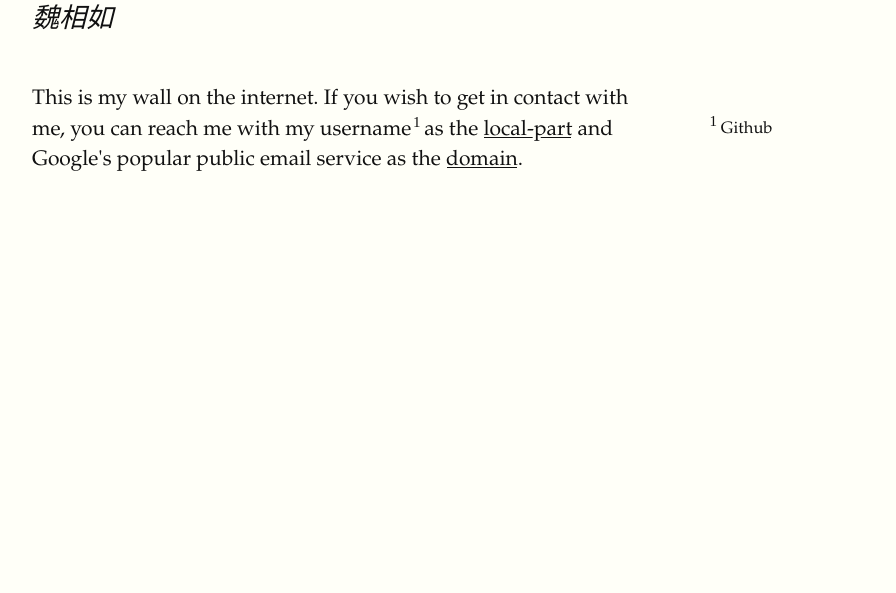
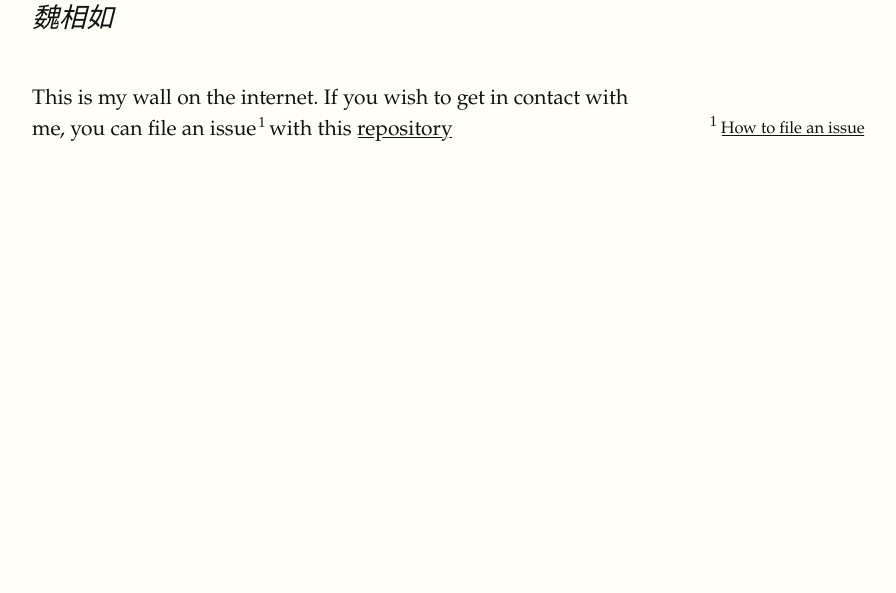
Before and after one commit to aglobus/aglobus.github.io, a plain HTML site: page index.html in a window 1280 px wide. Shown: the part 207-800 px from the top of the page, without its empty margins (128-1024 px from the left). Drawn offline with Linux system fonts and the light colour scheme; a web font is replaced by a local one.

Commit message:
update contact-me

```diff
--- a/index.html
+++ b/index.html
@@ -16,18 +16,15 @@
 
         <p>
           This is my wall on the internet. If you wish to get
-          in contact with me, you can reach me with my
-          username<label for="sn-username" class="margin-toggle
-                                                  sidenote-number"/></label>
-<input type="checkbox" id="sn-username" class="margin-toggle"/>
+          in contact with me, you can file an issue<label for="sn-issue" class="margin-toggle sidenote-number"/></label>
+          with this
+          <a target="_blank" href="https://github.com/aglobus/aglobus.github.io/issues">repository</a>
+
+          <input type="checkbox" id="sn-issue" class="margin-toggle"/>
           <span class="sidenote">
-            Github
+            <a href="https://docs.github.com/en/issues/tracking-your-work-with-issues/creating-an-issue" target="_blank">How to file an issue</a>
           </span>
-          as the <a target="_blank"
-          href="https://en.wikipedia.org/wiki/Email_address#Local-part">local-part</a>
-          and Google's popular public email service as
-          the <a target="_blank"
-          href="https://en.wikipedia.org/wiki/Email_address#Domain">domain</a>.
+
         </p>
 
       </section>
```
